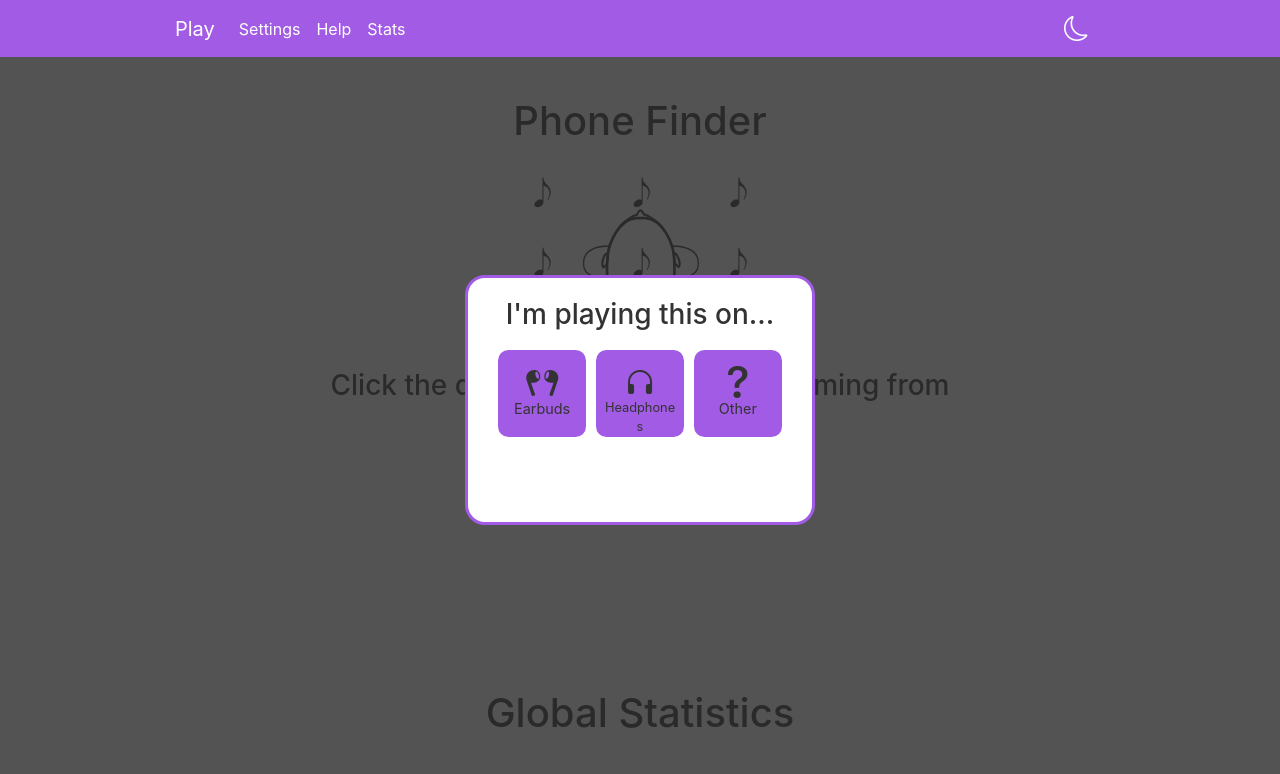
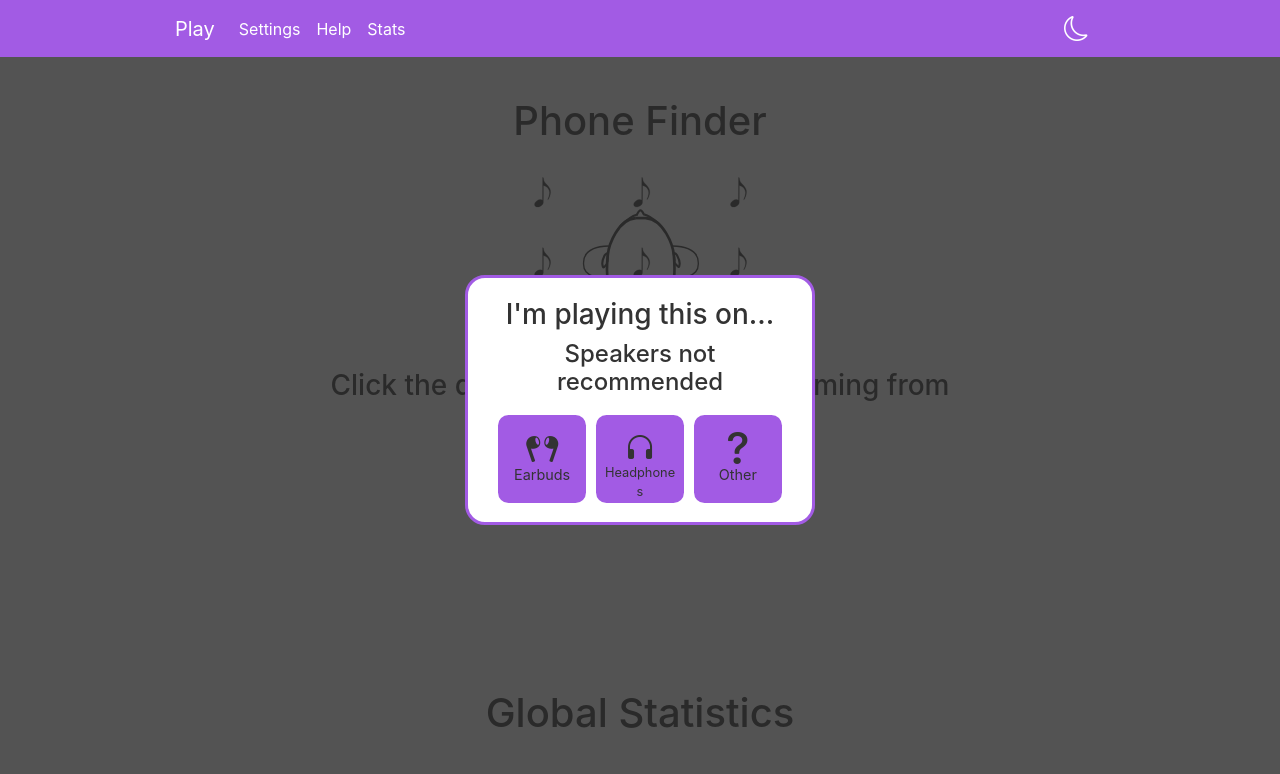
Before and after one commit to Alexander-Rodrigues/Deep-Guide-Web, a plain HTML site: page index.html in a window 1280 px wide. Both pictures are taken after a click on the button "Play". Shown: the top 774 px of the page. Drawn offline with nearby package versions, Linux system fonts and the light colour scheme; no server answers.

Commit message:
pop up edit

```diff
--- a/index.html
+++ b/index.html
@@ -33,6 +33,7 @@
 	<div class="outer-pop">
 		<div class="pop-up">
 			<h3>I'm playing this on...</h3>
+			<h4>Speakers not recommended</h4>
 			<div style="display: flex; flex-direction: row; justify-content: space-evenly;">
 				<button id="ear"  class="smol-button" value="earbuds"><i class="bi bi-earbuds" style="font-size: 2rem;"></i><p style="font-size: 0.9rem;">Earbuds</p></button>
 				<button id="head"  class="smol-button" value="headphones"><i class="bi bi-headphones" style="font-size: 2rem;"></i><p style="font-size: 0.8rem;">Headphones</p></button>
```
